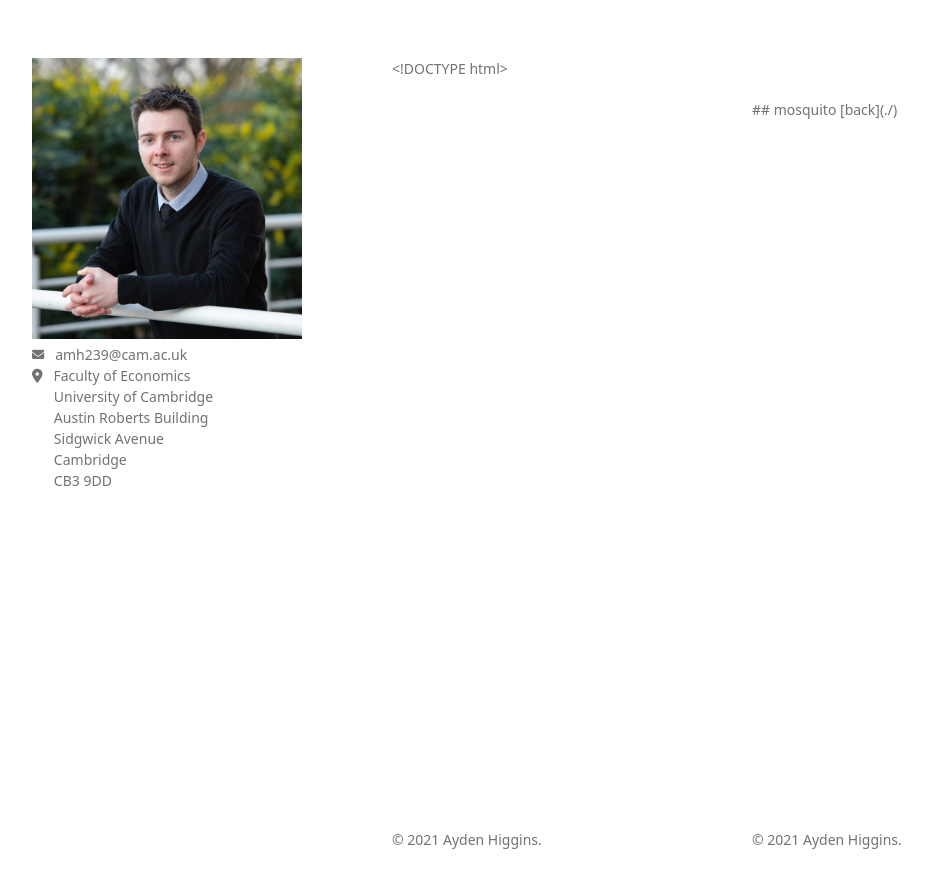
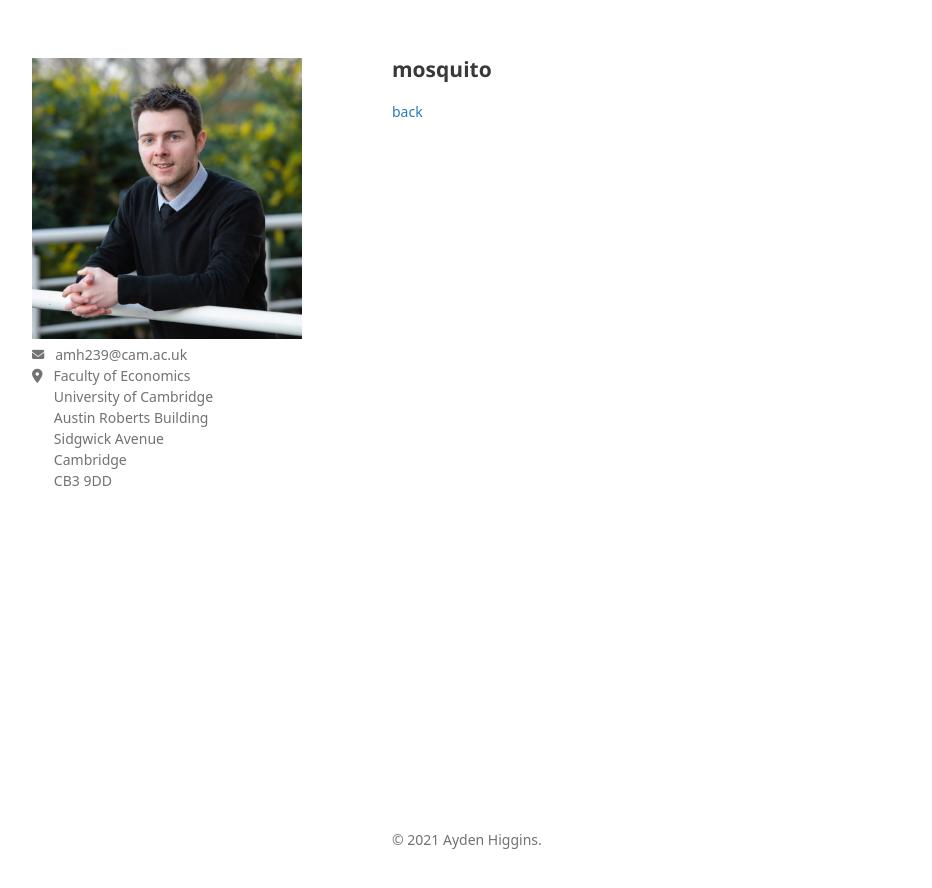
Before and after one commit to Tokkita/Tokkita.github.io, a Jekyll site: the page built from mosquito.md, in a window 1280 px wide. Shown: the top 888 px of the page, without its empty margins (178-1110 px from the left). Built offline with Jekyll 4.4.1, drawn with Linux system fonts in a browser that asks for light colours; nearby versions of some CDN libraries; some web fonts are replaced; our own code applies the rules of GitHub Pages for plain Markdown files.

Commit message:
Update mosquito.md

```diff
--- a/mosquito.md
+++ b/mosquito.md
@@ -1,48 +1,3 @@
-<!DOCTYPE html>
-<html lang="{{ site.lang | default: "en-UK" }}">
-  <head>
-    <meta charset="UTF-8">
-    <meta http-equiv="X-UA-Compatible" content="IE=edge">
-    <meta name="viewport" content="width=device-width, initial-scale=1">
-
-<!-- Global site tag (gtag.js) - Google Analytics -->
-<script async src="https://www.googletagmanager.com/gtag/js?id=G-KXLR1GHML2"></script>
-<script>
-  window.dataLayer = window.dataLayer || [];
-  function gtag(){dataLayer.push(arguments);}
-  gtag('js', new Date());
-
-  gtag('config', 'G-KXLR1GHML2');
-</script>
-
-{% seo %}
-    <link rel="stylesheet" href="{{ "/assets/css/style.css?v=" | append: site.github.build_revision | relative_url }}">
-    <!--[if lt IE 9]>
-    <script src="https://cdnjs.cloudflare.com/ajax/libs/html5shiv/3.7.3/html5shiv.min.js"></script>
-    <![endif]-->
-  </head>
-  <body>
-    <div class="wrapper">
-      <header>
-
-
-      </header>
-      <section>
-
-      ## mosquito
+## mosquito
 
 [back](./)
-
-       <footer class="fixed-bottom">
-  <div class="container mt-0">
-    &copy; 2021 Ayden Higgins.
-  </div>
-</footer>
-
-      </section>
-
-    </div>
-
-
-  </body>
-</html>
```
